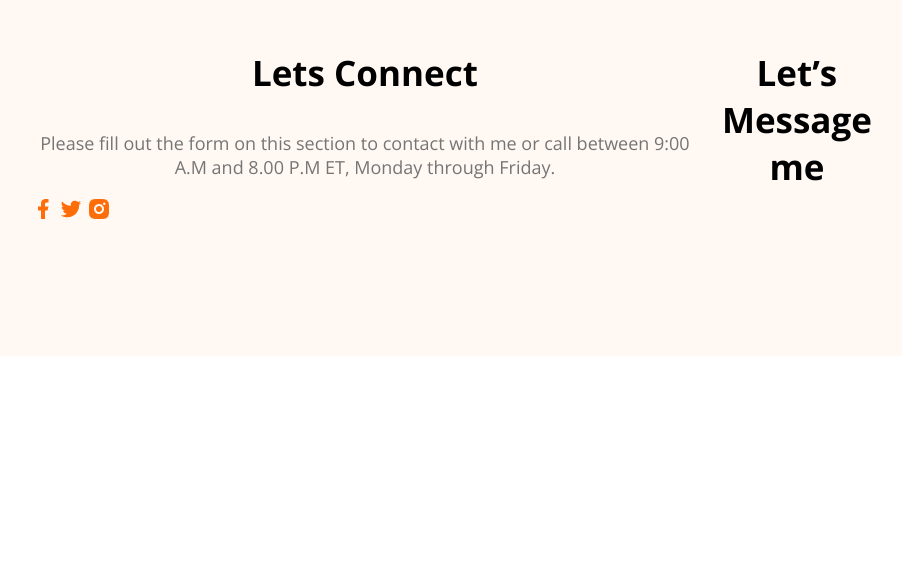
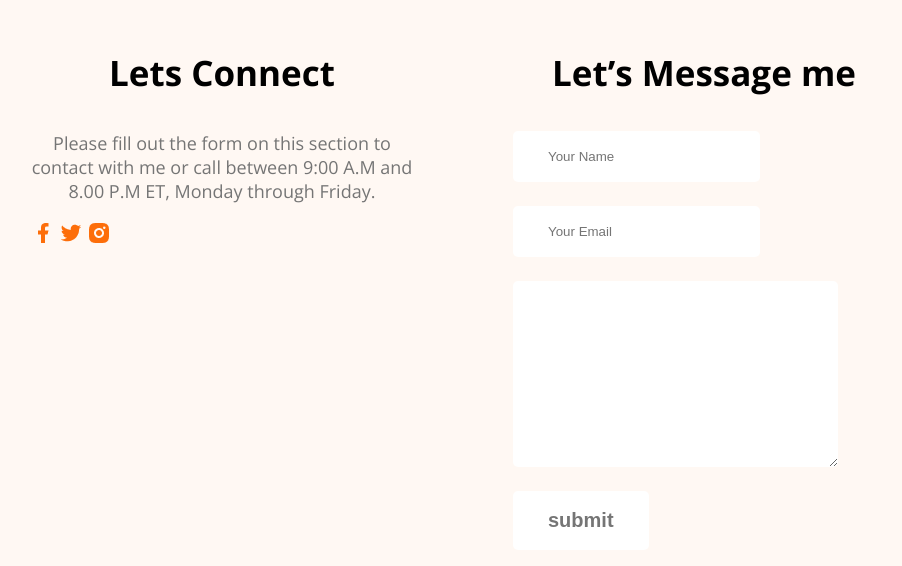
Before and after one commit to Thoryan009/bike2, a plain HTML site: page index.html in a window 1280 px wide. Shown: the part 3400-3966 px from the top of the page, without its empty margins (177-1079 px from the left). Before the commit the page ends 3764 px from the top, so only its background shows below. Drawn offline with nearby package versions, Linux system fonts and the light colour scheme.

Commit message:
basic footer

```diff
--- a/index.html
+++ b/index.html
@@ -166,6 +166,12 @@
         </div>
         <div class="footer-column">
             <h3 class="section-title">Let’s Message me</h3>
+            <form class="contact" action="">
+                <input type="text" placeholder="Your Name">
+                <input type="email" placeholder="Your Email">
+                <textarea name="" id="" cols="30" rows="10"></textarea>
+                <input class="btn-primary" type="submit" value="submit">
+            </form>
         </div>
     </footer>
 </body>
--- a/style.css
+++ b/style.css
@@ -185,32 +185,50 @@ main section {
     color: #474747;
     font-size: 25px;
     font-weight: 700;
-    margin: 30px 0px 0 0 ;
+    margin: 30px 0px 0 0;
 }
 
 .resume-item-institute {
     color: #757575;
     font-size: 20px;
     font-weight: 600;
-    margin: 10px 0 0 0 ;
+    margin: 10px 0 0 0;
 }
 
 .resume-item-description {
     color: #757575;
     font-size: 16px;
     font-weight: 400;
-    margin: 20px 0 0 0 ;
+    margin: 20px 0 0 0;
 }
-.download-cv{
+
+.download-cv {
     text-align: center;
     margin-top: 50px;
 }
 
 
 /* footer style */
-footer{
+footer {
     display: flex;
+    gap: 100px;
     background-color: #FFF8F3;
     margin-top: 113px;
     padding: 130px 200px;
 }
+
+.footer-column {
+    width: 50%;
+}
+
+.contact input,
+textarea {
+    display: block;
+    margin-bottom: 24px;
+    padding: 18px 35px;
+    color: #757575;
+    border-radius: 5px;
+    background: var(--White-Color, #FFF);
+    border: 0;
+
+}
```
